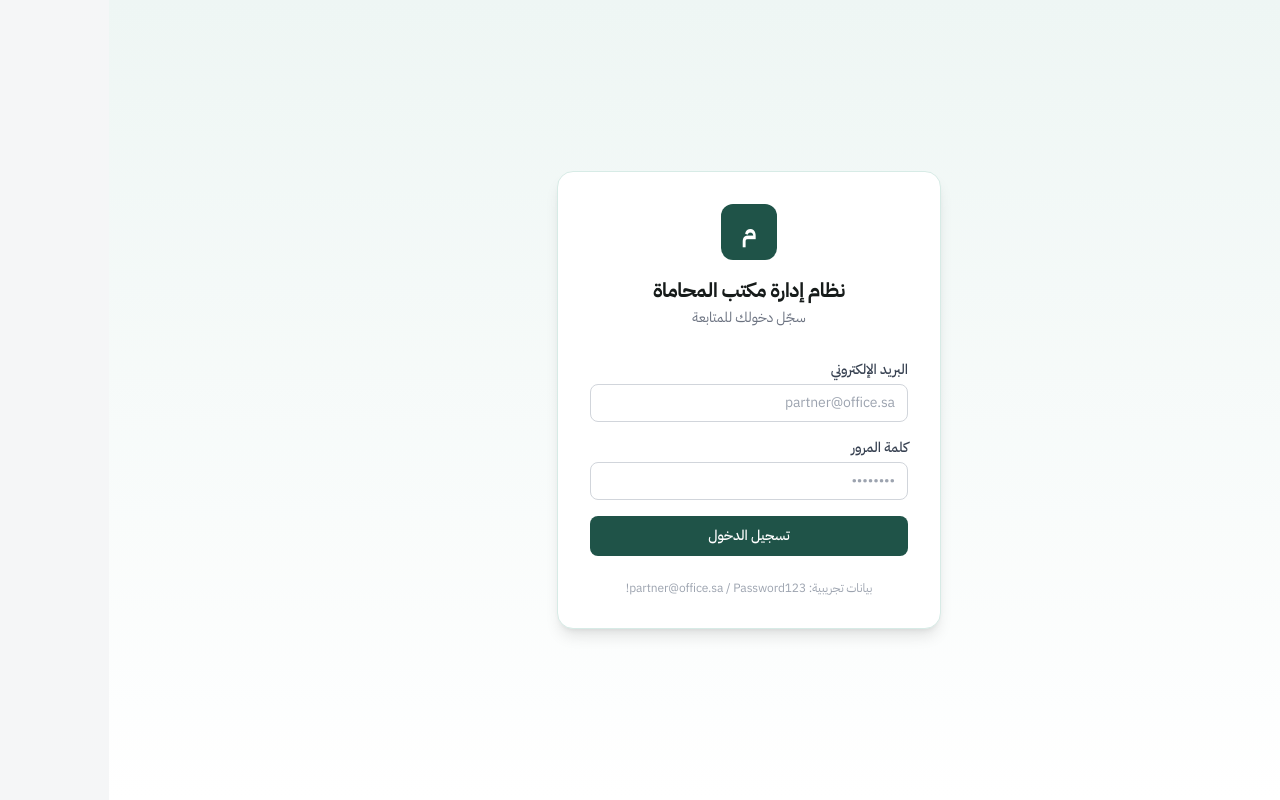
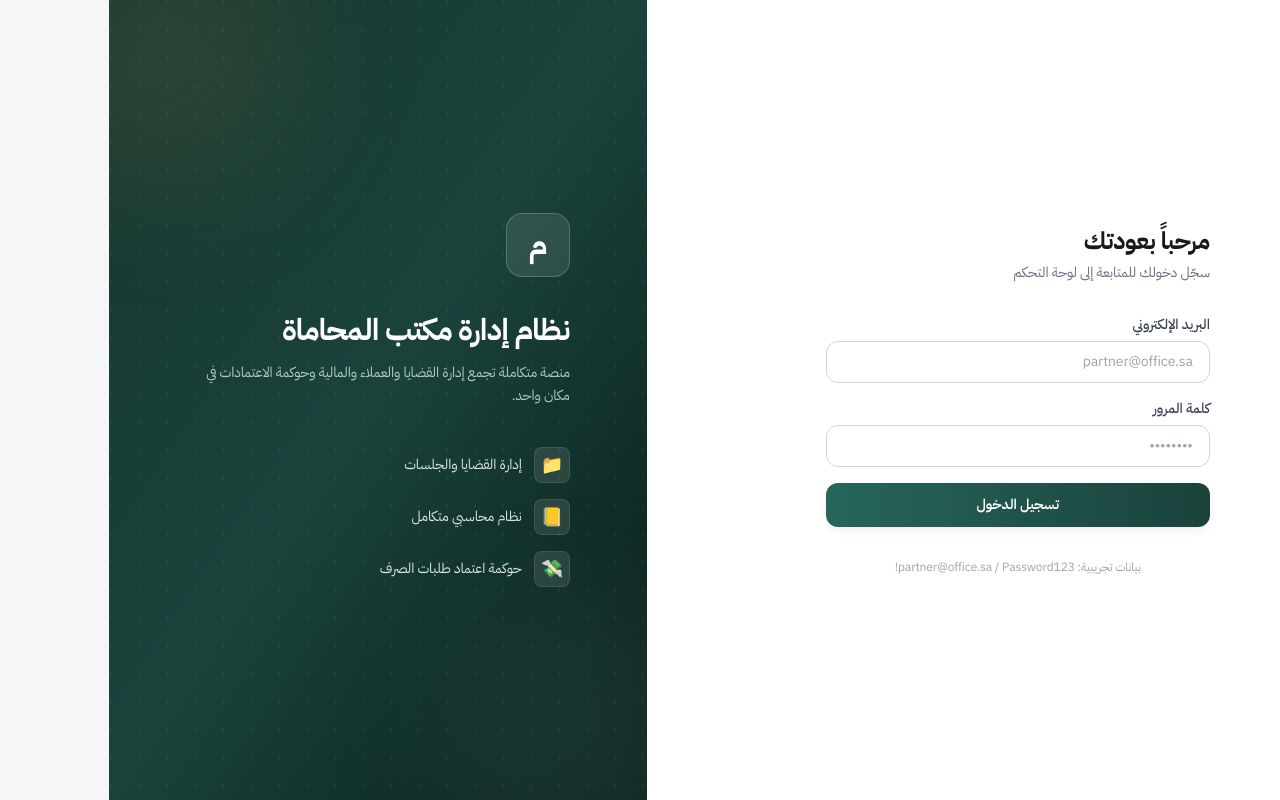
Before and after one commit to khalbkk1-creator/legal-office, a Next.js app: page /login in a window 1280 px wide. Built offline with nearby package versions, Linux system fonts and the light colour scheme.

Commit message:
Redesign login page as premium split-screen layout

```diff
--- a/src/app/login/page.tsx
+++ b/src/app/login/page.tsx
@@ -1,8 +1,13 @@
 "use client";
-
 import { useState } from "react";
 import { signIn } from "next-auth/react";
 import { useRouter } from "next/navigation";
+
+const features = [
+  { icon: "📁", label: "إدارة القضايا والجلسات" },
+  { icon: "📒", label: "نظام محاسبي متكامل" },
+  { icon: "💸", label: "حوكمة اعتماد طلبات الصرف" },
+];
 
 export default function LoginPage() {
   const router = useRouter();
@@ -15,15 +20,12 @@ export default function LoginPage() {
     e.preventDefault();
     setLoading(true);
     setError("");
-
     const res = await signIn("credentials", {
       email,
       password,
       redirect: false,
     });
-
     setLoading(false);
-
     if (res?.error) {
       setError("البريد الإلكتروني أو كلمة المرور غير صحيحة");
       return;
@@ -33,19 +35,25 @@ export default function LoginPage() {
   }
 
   return (
-    <div className="min-h-screen flex items-center justify-center bg-gradient-to-b from-primary-50 to-white px-4">
-      <div className="w-full max-w-sm bg-white rounded-2xl shadow-lg border border-primary-100 p-8">
-        <div className="text-center mb-8">
-          <div className="mx-auto mb-4 w-14 h-14 rounded-xl bg-primary-700 flex items-center justify-center text-white text-2xl font-bold">
+    <div className="min-h-screen flex flex-col md:flex-row bg-white">
+      {/* نموذج الدخول */}
+      <div className="flex-1 flex items-center justify-center px-4 py-12 md:py-4">
+        <div className="w-full max-w-sm animate-fade-up">
+          <div className="mb-8 md:hidden text-center">
+            <div className="mx-auto mb-3 w-12 h-12 rounded-xl bg-gradient-to-br from-primary-600 to-primary-900 flex items-center justify-center text-white text-xl font-bold shadow-elevated">
               م
             </div>
-          <h1 className="text-xl font-bold text-ink">نظام إدارة مكتب المحاماة</h1>
-          <p className="text-sm text-gray-500 mt-1">سجّل دخولك للمتابعة</p>
+            <h1 className="text-lg font-bold text-ink">نظام إدارة مكتب المحاماة</h1>
+          </div>
+
+          <div className="hidden md:block mb-8">
+            <h2 className="text-2xl font-bold text-ink">مرحباً بعودتك</h2>
+            <p className="text-sm text-gray-500 mt-1.5">سجّل دخولك للمتابعة إلى لوحة التحكم</p>
           </div>
 
           <form onSubmit={handleSubmit} className="space-y-4">
             <div>
-            <label className="block text-sm font-medium text-gray-700 mb-1">
+              <label className="block text-sm font-medium text-gray-700 mb-1.5">
                 البريد الإلكتروني
               </label>
               <input
@@ -53,12 +61,12 @@ export default function LoginPage() {
                 required
                 value={email}
                 onChange={(e) => setEmail(e.target.value)}
-              className="w-full rounded-lg border border-gray-300 px-3 py-2 text-sm focus:outline-none focus:ring-2 focus:ring-primary-500"
+                className="w-full rounded-xl border border-gray-300 px-4 py-2.5 text-sm focus:outline-none focus:ring-2 focus:ring-primary-500 focus:border-primary-400 transition"
                 placeholder="partner@office.sa"
               />
             </div>
             <div>
-            <label className="block text-sm font-medium text-gray-700 mb-1">
+              <label className="block text-sm font-medium text-gray-700 mb-1.5">
                 كلمة المرور
               </label>
               <input
@@ -66,28 +74,64 @@ export default function LoginPage() {
                 required
                 value={password}
                 onChange={(e) => setPassword(e.target.value)}
-              className="w-full rounded-lg border border-gray-300 px-3 py-2 text-sm focus:outline-none focus:ring-2 focus:ring-primary-500"
+                className="w-full rounded-xl border border-gray-300 px-4 py-2.5 text-sm focus:outline-none focus:ring-2 focus:ring-primary-500 focus:border-primary-400 transition"
                 placeholder="••••••••"
               />
             </div>
-
             {error && (
               <p className="text-sm text-red-600 bg-red-50 rounded-lg px-3 py-2">{error}</p>
             )}
-
             <button
               type="submit"
               disabled={loading}
-            className="w-full bg-primary-700 hover:bg-primary-800 text-white rounded-lg py-2.5 text-sm font-medium transition disabled:opacity-60"
+              className="w-full bg-gradient-to-l from-primary-800 to-primary-600 hover:from-primary-900 hover:to-primary-700 text-white rounded-xl py-3 text-sm font-semibold shadow-elevated transition disabled:opacity-60"
             >
               {loading ? "جاري الدخول..." : "تسجيل الدخول"}
             </button>
           </form>
 
-        <p className="text-xs text-gray-400 text-center mt-6">
+          <p className="text-xs text-gray-400 text-center mt-8">
             بيانات تجريبية: partner@office.sa / Password123!
           </p>
         </div>
       </div>
+
+      {/* لوحة الهوية */}
+      <div className="hidden md:flex md:w-[42%] relative overflow-hidden bg-gradient-to-br from-primary-900 via-primary-800 to-primary-950 items-center justify-center p-12">
+        <div
+          className="absolute inset-0 opacity-[0.07]"
+          style={{
+            backgroundImage:
+              "radial-gradient(circle at 2px 2px, white 1px, transparent 0)",
+            backgroundSize: "28px 28px",
+          }}
+        />
+        <div className="absolute -top-24 -left-24 w-72 h-72 rounded-full bg-accent-400/10 blur-3xl" />
+        <div className="absolute -bottom-24 -right-24 w-72 h-72 rounded-full bg-primary-300/10 blur-3xl" />
+
+        <div className="relative text-white max-w-sm">
+          <div className="w-16 h-16 rounded-2xl bg-white/10 border border-white/20 backdrop-blur-sm flex items-center justify-center text-3xl font-bold mb-8">
+            م
+          </div>
+          <h1 className="text-3xl font-bold leading-snug mb-3">
+            نظام إدارة مكتب المحاماة
+          </h1>
+          <p className="text-primary-100/80 text-sm leading-relaxed mb-10">
+            منصة متكاملة تجمع إدارة القضايا والعملاء والمالية وحوكمة الاعتمادات في مكان واحد.
+          </p>
+
+          <div className="space-y-4">
+            {features.map((f) => (
+              <div key={f.label} className="flex items-center gap-3">
+                <div className="w-9 h-9 rounded-lg bg-white/10 border border-white/10 flex items-center justify-center text-lg shrink-0">
+                  {f.icon}
+                </div>
+                <span className="text-sm text-primary-50/90">{f.label}</span>
+              </div>
+            ))}
+          </div>
+        </div>
+      </div>
+    </div>
   );
 }
```
Lines whose indentation alone changed are shown as unchanged.
